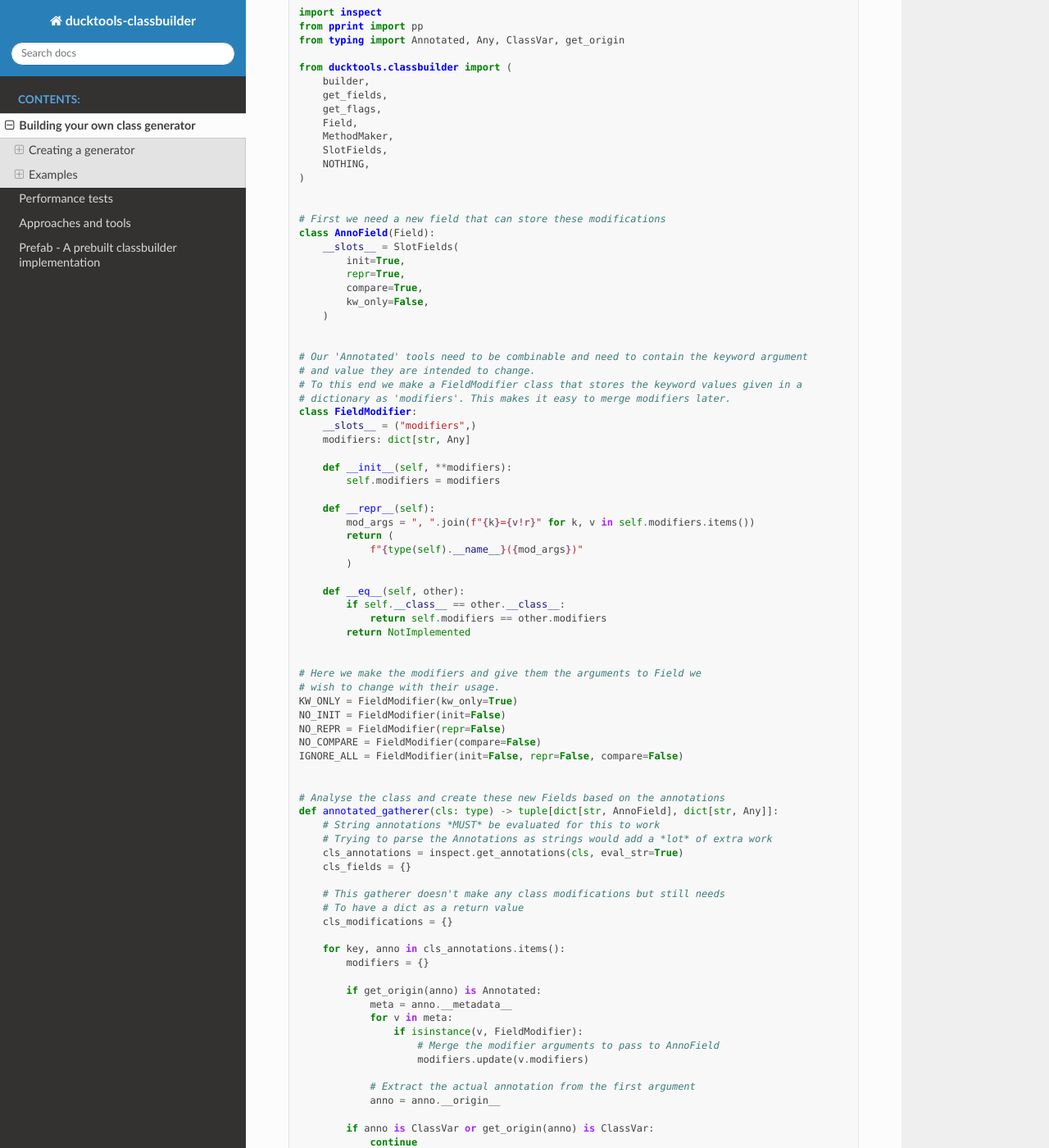
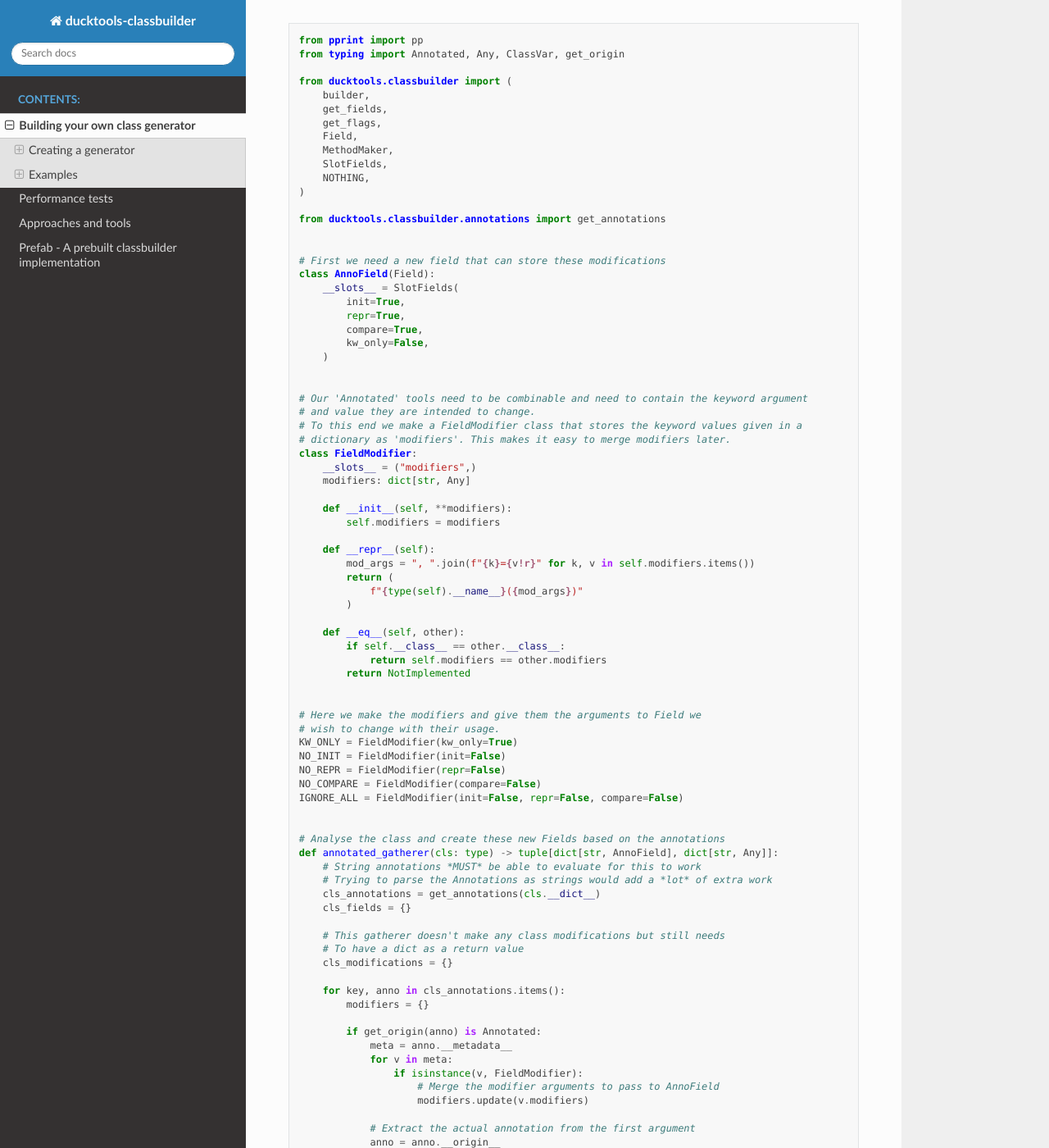
Before and after one commit to DavidCEllis/ducktools-classbuilder, a Sphinx documentation site: the page built from docs/extension_examples.md, in a window 1280 px wide and 1400 px high, scrolled down 12843 px. Shown: the whole window at 82% size. Built offline with Sphinx 7.4.7 and the Read the Docs theme 2.0.0, drawn with Linux system fonts in a browser that asks for light colours; pages that are not in the unit, such as notebooks, are missing from menus; some of the changed text lies outside the part shown.

Commit message:
Use the correct module in examples

````diff
--- a/docs/extension_examples.md
+++ b/docs/extension_examples.md
@@ -87,7 +87,8 @@
 
 ```python
 from pprint import pprint
-from ducktools.classbuilder import annotation_gatherer, Field
+from ducktools.classbuilder import Field
+from ducktools.classbuilder.annotations import annotation_gatherer
 
 
 class GatherExample:
@@ -135,7 +136,8 @@
 For example the included `init_generator`.
 
 ```python
-from ducktools.classbuilder import AnnotationClass, init_generator
+from ducktools.classbuilder import init_generator
+from ducktools.classbuilder.annotations import AnnotationClass
 
 class InitExample(AnnotationClass):
    a: str
@@ -170,7 +172,7 @@
 dictionary before and after `__init__` is first called.
 
 ```python
-from ducktools.classbuilder import AnnotationClass
+from ducktools.classbuilder.annotations import AnnotationClass
 
 
 class InitExample(AnnotationClass):
@@ -668,7 +670,6 @@
 >       If you need to change the value of a field use Field.from_field(...) to make a new instance.
 
 ```python
-import inspect
 from pprint import pp
 from typing import Annotated, Any, ClassVar, get_origin
 
@@ -681,6 +682,8 @@
     SlotFields,
     NOTHING,
 )
+
+from ducktools.classbuilder.annotations import get_annotations
 
 
 # First we need a new field that can store these modifications
@@ -727,9 +730,9 @@
 
 # Analyse the class and create these new Fields based on the annotations
 def annotated_gatherer(cls: type) -> tuple[dict[str, AnnoField], dict[str, Any]]:
-    # String annotations *MUST* be evaluated for this to work
+    # String annotations *MUST* be able to evaluate for this to work
     # Trying to parse the Annotations as strings would add a *lot* of extra work
-    cls_annotations = inspect.get_annotations(cls, eval_str=True)
+    cls_annotations = get_annotations(cls.__dict__)
     cls_fields = {}
 
     # This gatherer doesn't make any class modifications but still needs
````
Also changed, not shown: 1 other file.
